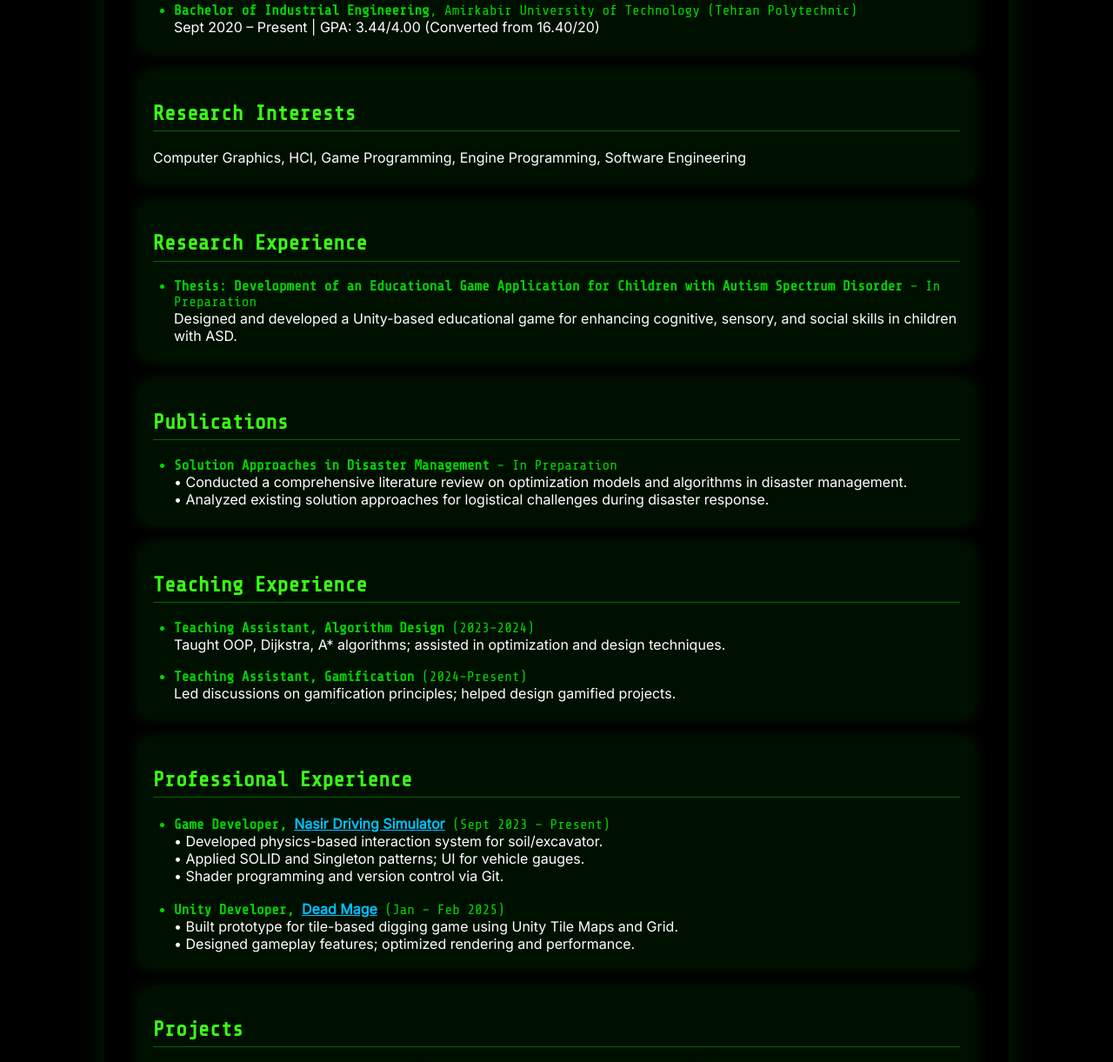
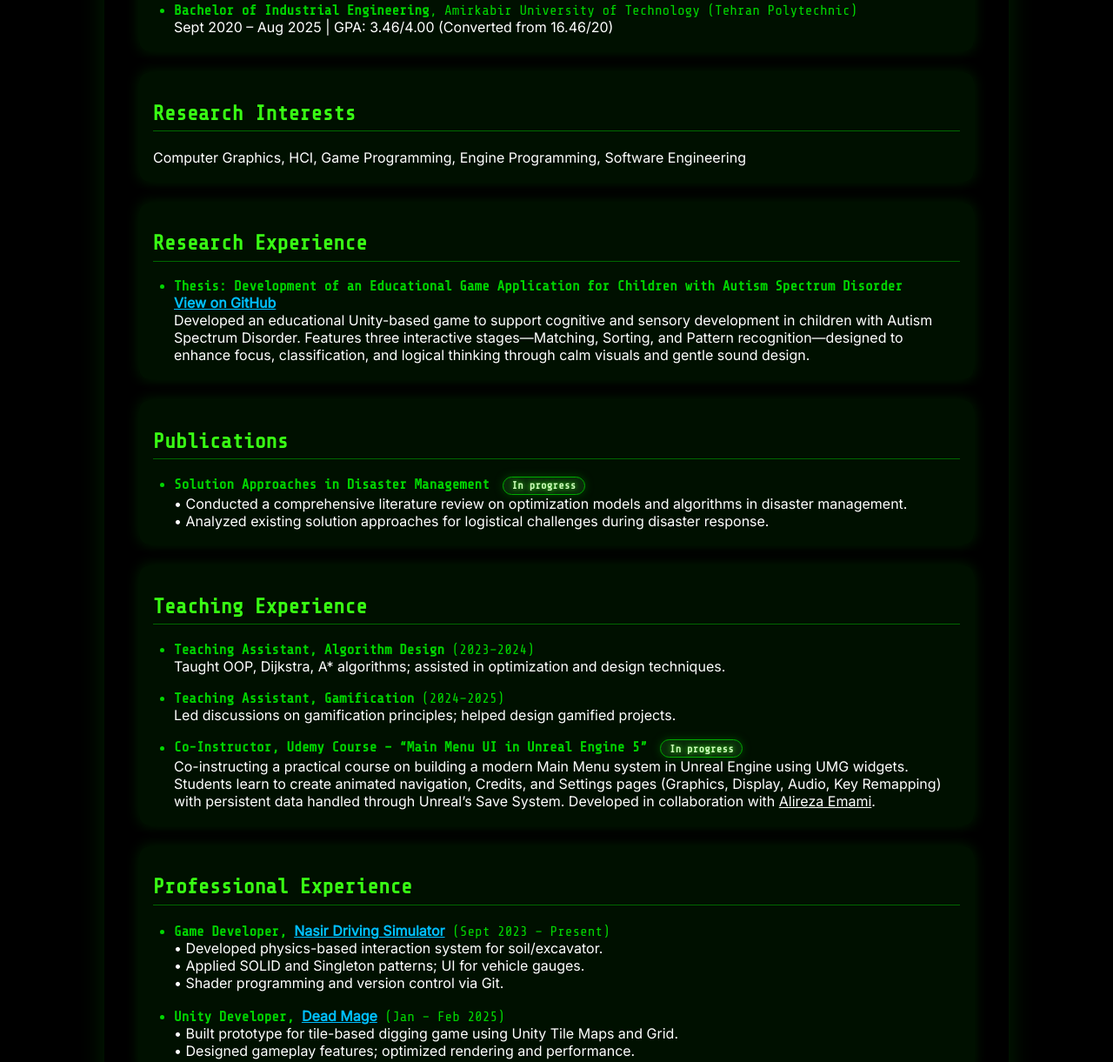
Before and after one commit to lordipio/lordipio.github.io, a plain HTML site: page index.html in a window 1280 px wide. Shown: the part 950-2171 px from the top of the page at 87% size. Drawn offline with nearby package versions, Linux system fonts and the light colour scheme.

Commit message:
Update index.html

```diff
--- a/index.html
+++ b/index.html
@@ -81,7 +81,16 @@ a:hover {
     0 0 10px #39ff14,
     0 0 15px #39ff14;
 }
+.youtube-link {
+  color: #ff3333; /* YouTube red */
+  text-shadow: 0 0 8px #ff0000;
+  font-weight: 600;
+}
 
+.youtube-link:hover {
+  color: #ffffff;
+  text-shadow: 0 0 10px #ff3333, 0 0 20px #ff0000;
+}
 @keyframes neonPulse {
   0% {
     text-shadow:
@@ -103,7 +112,28 @@ a:hover {
   text-decoration: underline;
   font-family: 'Inter', sans-serif;
 }
+/* --- badges for course progress etc. --- */
+.badge {
+  display: inline-block;
+  padding: 0.15rem 0.6rem;
+  margin-left: 0.4rem;
+  border: 1px solid #006600;
+  border-radius: 999px;
+  font-size: 0.75rem;
+  font-weight: 600;
+  letter-spacing: 0.02em;
+  background: #001900;
+  color: #b8ffb8;
+  box-shadow: 0 0 8px #003300;
+  text-shadow: 0 0 6px #39ff14;
+}
 
+.badge-progress {
+  background: #0a2b0a;
+  color: #cfffbc;
+  border-color: #00aa00;
+  box-shadow: 0 0 10px #004400;
+}
 .white-inter a:hover,
 .green-inter a:hover {
   color: #ffff66;
@@ -327,7 +357,7 @@ h2::after {
 <h2 class="matrix-title" data-text="Education"></h2>
   <ul>
     <li><strong>Bachelor of Industrial Engineering</strong>, Amirkabir University of Technology (Tehran Polytechnic)<br>
-    <span class="white-inter">Sept 2020 – Present | GPA: 3.44/4.00 (Converted from 16.40/20)</span></li>
+    <span class="white-inter">Sept 2020 – Aug 2025 | GPA: 3.46/4.00 (Converted from 16.46/20)</span></li>
   </ul>
 </section>
 
@@ -336,19 +366,57 @@ h2::after {
   <p class="white-inter">Computer Graphics, HCI, Game Programming, Engine Programming, Software Engineering</p>
 </section>
 
-<section class="section-box">
+<!-- <section class="section-box">
 <h2 class="matrix-title" data-text="Research Experience"></h2>
   <ul>
-    <li><strong>Thesis: Development of an Educational Game Application for Children with Autism Spectrum Disorder</strong> – In Preparation<br>
+    <li><strong>Thesis: Development of an Educational Game Application for Children with Autism Spectrum Disorder</strong><br>
       <span class="white-inter">Designed and developed a Unity-based educational game for enhancing cognitive, sensory, and social skills in children with ASD.</span>
+    </li>
+  </ul>
+</section> -->
+
+<!-- <section class="section-box">
+  <h2 class="matrix-title" data-text="Research Experience"></h2>
+  <ul>
+    <li>
+      <strong>
+        Thesis: Development of an Educational Game Application for Children with Autism Spectrum Disorder —
+        <a href="https://github.com/lordipio/AutiPlay" target="_blank" rel="noopener">View on GitHub</a>
+      </strong>
+      <br>
+      <span class="white-inter">
+        Developed an educational Unity-based game to support cognitive and sensory development in children with Autism Spectrum Disorder. Features three interactive stages—Matching, Sorting, and Pattern recognition—designed to enhance focus, classification, and logical thinking through calm visuals and gentle sound design.
+      </span>
+    </li>
+  </ul>
+</section> -->
+
+
+<section class="section-box">
+  <h2 class="matrix-title" data-text="Research Experience"></h2>
+  <ul>
+    <li>
+      <strong>
+        Thesis: Development of an Educational Game Application for Children with Autism Spectrum Disorder
+      </strong><br>
+      <strong>
+        <a href="https://github.com/lordipio/AutiPlay" target="_blank" rel="noopener">
+          View on GitHub
+        </a>
+      </strong><br>
+      <span class="white-inter">
+        Developed an educational Unity-based game to support cognitive and sensory development in children with Autism Spectrum Disorder. Features three interactive stages—Matching, Sorting, and Pattern recognition—designed to enhance focus, classification, and logical thinking through calm visuals and gentle sound design.
+      </span>
     </li>
   </ul>
 </section>
 
+
 <section class="section-box">
 <h2 class="matrix-title" data-text="Publications"></h2>
   <ul>
-    <li><strong>Solution Approaches in Disaster Management</strong> – In Preparation<br>
+    <li><strong>Solution Approaches in Disaster Management</strong>
+    <span class="badge badge-progress">In progress</span><br>
       <span class="white-inter">
         • Conducted a comprehensive literature review on optimization models and algorithms in disaster management.<br>
         • Analyzed existing solution approaches for logistical challenges during disaster response.
@@ -364,11 +432,23 @@ h2::after {
       <span class="white-inter">Taught OOP, Dijkstra, A* algorithms; assisted in optimization and design techniques.</span>
     </li>
       <br>
-
-    <li><strong>Teaching Assistant, Gamification</strong> (2024–Present)<br>
+    <li><strong>Teaching Assistant, Gamification</strong> (2024–2025)<br>
       <span class="white-inter">Led discussions on gamification principles; helped design gamified projects.</span>
     </li>
+      <br>
+    <li>
+    <strong>Co-Instructor, Udemy Course – “Main Menu UI in Unreal Engine 5”</strong>
+    <span class="badge badge-progress">In progress</span>
+    <br>
+    <span class="white-inter">
+      Co-instructing a practical course on building a modern Main Menu system in Unreal Engine using UMG widgets. Students learn to create animated navigation, Credits, and Settings pages (Graphics, Display, Audio, Key Remapping) with persistent data handled through Unreal’s Save System.
+      Developed in collaboration with
+      <a href="https://www.udemy.com/user/alireza-emami-9/" target="_blank" rel="noopener">Alireza Emami</a>.
+    </span>
+    <br>
+  </li>
   </ul>
+
 </section>
 
 <section class="section-box">
@@ -528,9 +608,14 @@ h2::after {
 
 <section class="section-box">
   <h2 class="matrix-title" data-text="Activities & Hobbies"></h2>
-  <p class="white-inter">
-    Passionate about storytelling through cinema and video games. Led the Amirkabir University Cinema Community and run a YouTube channel on movie reviews and film history. Also enjoys playing guitar and composing music.
-  </p>
+  <ul class="white-inter">
+      <li>Runs a       <a href="https://www.youtube.com/@lordipio" target="_blank" rel="noopener" class="youtube-link">
+          YouTube channel
+        </a>  on film reviews and movie analysis.</li>
+    <li>Passionate about storytelling through cinema and video games.</li>
+    <li>Led the Amirkabir University Cinema Community.</li>
+    <li>Enjoys playing guitar and composing music.</li>
+  </ul>
 </section>
 
 
@@ -540,7 +625,7 @@ h2::after {
     <li>Email: <span class="green-inter"><a href="mailto:Amirali.Ahangari.Academic@gmail.com">Amirali.Ahangari.Academic@gmail.com</a></span></li>
     <li>GitHub: <span class="green-inter"><a href="https://github.com/lordipio" target="_blank">github.com/lordipio</a></span></li>
     <li>LinkedIn: <span class="green-inter"><a href="https://linkedin.com/in/amir-ali-ahangari-208315213" target="_blank">linkedin.com/in/amir-ali-ahangari</a></span></li>
-    <li>YouTube: <span class="green-inter"><a href="https://www.youtube.com/@AmirAli-bh7fi/videos" target="_blank">@me on YouTube</a></span></li>
+    <li>Project Demos: <span class="green-inter"><a href="https://www.youtube.com/@AmirAli-bh7fi/videos" target="_blank">@me on YouTube</a></span></li>
   </ul>
 </section>
 
```
